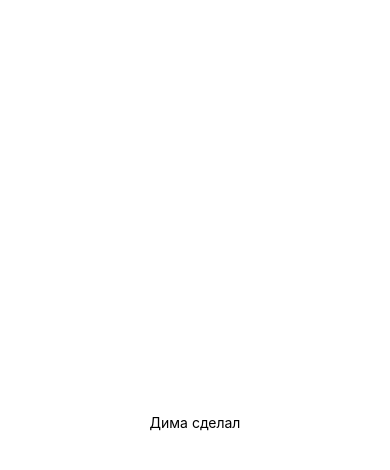
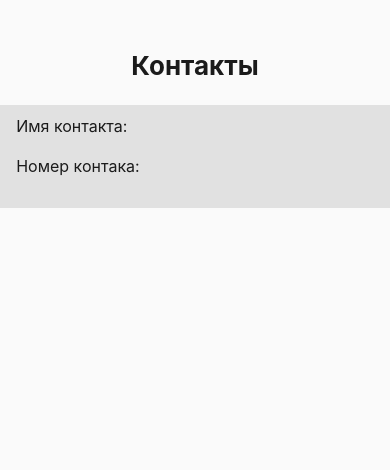
Before and after one commit to Dima8800/contact-app, a React Native app in the folder contact-app/: screen / in a window 390 px wide. Shown: the top 470 px of the page. Built offline with nearby package versions, Linux system fonts and the light colour scheme.

Commit message:
try get Contact

```diff
--- a/contact-app/App.js
+++ b/contact-app/App.js
@@ -1,20 +1,61 @@
-import { StatusBar } from 'expo-status-bar';
-import { StyleSheet, Text, View } from 'react-native';
+import { View, Text, Button, StyleSheet, FlatList} from 'react-native';
+import { SafeAreaView } from 'react-native';
+import React, { useEffect, useState } from 'react';
+import Contacts from 'react-native-contacts';
 
 export default function App() {
   return (
-    <View style={styles.container}>
-      <Text>Дима сделал</Text>
-      <StatusBar style="auto" />
-    </View>
+    <SafeAreaView style={styles.body}>
+      <View style={styles.container}>
+        <Text style={styles.title}>Контакты</Text>
+      </View>
+      <ContacatComponent/>
+    </SafeAreaView>
   );
 }
 
+const ContacatComponent = ({name, phoneNumber}) => {
+//   const callNumber = () => {
+//     Linking.openURL(tel:${phoneNumber});
+// };
+
+// const sendMessage = () => {
+//     Linking.openURL(sms:${phoneNumber});
+// };
+
+
+return(
+  <View style={styles.contact}>
+        <Text style={[styles.text]}> Имя контакта: {"\n"} {name}</Text>
+        <Text style={[styles.text]}> Номер контака: {"\n"} {phoneNumber}</Text>
+  </View>
+)
+}
+
 const styles = StyleSheet.create({
+  body: {
+    flex: 1,
+    backgroundColor: "#fafafa",
+  },
   container: {
-    flex: 1,
-    backgroundColor: '#fff',
-    alignItems: 'center',
-    justifyContent: 'center',
+    marginTop: "7%",
+    padding: "1%",
+    alignItems: "center",
+    justifyContent: 'flex-start',
   },
+  title: {
+    marginTop: "5%",
+    fontSize: 26,
+    fontWeight: 'bold',
+    color: "#1B1B1B"
+ },
+ contact: {
+  marginTop: "5%",
+  backgroundColor: "#E1E1E1",
+  padding: "3%"
+ },
+ text: {
+  fontSize: 16,
+  color: "#1B1B1B"
+ },
 });
--- a/contact-app/package.json
+++ b/contact-app/package.json
@@ -15,6 +15,7 @@
     "react": "18.2.0",
     "react-dom": "18.2.0",
     "react-native": "0.74.3",
+    "react-native-contacts": "^7.0.8",
     "react-native-web": "~0.19.10"
   },
   "devDependencies": {
```
Also changed, not shown: 2 other files (tests, documents, lock files or other folders).
